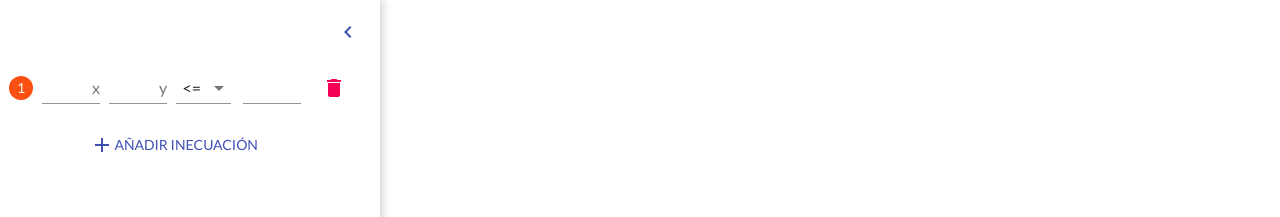
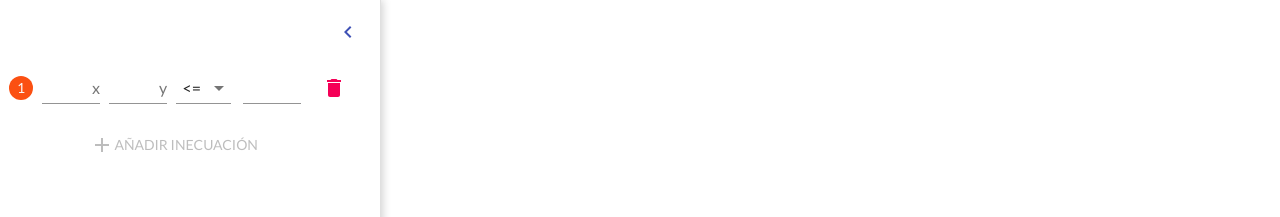
Before and after one commit to ivanvlizarazo/Plotter, a React (Create React App) app: page / in a window 1280 px wide. Shown: the top 217 px of the page. Built offline with nearby package versions, Linux system fonts and the light colour scheme.

Commit message:
se organiza el error de higchart cuando había ecuaciones vacías

```diff
--- a/src/components/Slider.js
+++ b/src/components/Slider.js
@@ -5,7 +5,6 @@ import Grid from "@material-ui/core/Grid";
 import Slider from "@material-ui/core/Slider";
 import TextField from "@material-ui/core/TextField";
 import Typography from "@material-ui/core/Typography";
-import { theme } from "highcharts";
 
 const useStyles = makeStyles((theme) => ({
   root: {
--- a/src/components/graphics.js
+++ b/src/components/graphics.js
@@ -114,7 +114,7 @@ export default function Graphic() {
   const [P, setP] = useState(0);
   const [X, setX] = useState();
   const [Y, setY] = useState();
-  const [target, setTarget] = useState();
+  const [errorMessage, setErrorMessage] = useState("");
   const [data, setData] = useState([
     { x_coef: "", y_coef: "", const: "", symbol: "<=" },
   ]);
@@ -137,10 +137,10 @@ export default function Graphic() {
     xAxis: {
       gridLineWidth: 1,
       gridZIndex: -9,
-      gridLineColor:"#999",
+      gridLineColor: "#999",
     },
     yAxis: {
-      gridLineColor:"#999",
+      gridLineColor: "#999",
       gridZIndex: -9,
       title: {
         text: "Valores",
@@ -148,10 +148,9 @@ export default function Graphic() {
     },
     tooltip: {
       formatter: function () {
-          return '(<b>' + this.x +
-              '</b>,<b>' + this.y + ')</b>';
-      }
-  },
+        return "(<b>" + this.x + "</b>,<b>" + this.y + ")</b>";
+      },
+    },
     title: null,
     series: [],
     credits: false,
@@ -175,7 +174,6 @@ export default function Graphic() {
   };
 
   function onChange(e, index) {
-    console.log('index: ',index)
     var state = [...data];
     var copySeries = [...options.series];
     state[index] = { ...state[index], [e.target.name]: e.target.value };
@@ -224,6 +222,17 @@ export default function Graphic() {
     return line;
   }
 
+  const disableButton = () => {
+    var isOK = true;
+    for (let [key, value] of Object.entries(data)) {
+      if (value.x_coef === "" || value.y_coef === "" || value.const === "") {
+        isOK = false;
+      }
+    }
+
+    return isOK;
+  };
+
   function addRow() {
     setData([...data, { x_coef: "", y_coef: "", const: "", symbol: "<=" }]);
   }
@@ -260,7 +269,6 @@ export default function Graphic() {
   }
 
   useEffect(() => {
-    console.log(X, Y);
     // setTarget(Line(X, Y, P));
     if (X !== undefined && Y !== undefined) {
       var copySeries = [...options.series];
@@ -343,6 +351,7 @@ export default function Graphic() {
                 direction="row"
                 justify="space-evenly"
                 alignItems="center"
+                key={index}
               >
                 <Grid item>
                   <Avatar
@@ -430,6 +439,7 @@ export default function Graphic() {
                 className={classes.buttonAdd}
                 onClick={addRow}
                 color="primary"
+                disabled={disableButton() !== true}
               >
                 <AddIcon /> Añadir inecuación
               </Button>
@@ -499,8 +509,11 @@ export default function Graphic() {
           <HighchartsReact highcharts={Highcharts} options={options} />{" "}
           <Alert severity="info">
             <AlertTitle>Ayuda</AlertTitle>
-            Zoom: haz clic y arrastra para seleccionar el área en la que deseas hacer zoom<br/>
-            Mover: presiona Shift mientras haces clic para desplazarte por la gráfica
+            Zoom: haz clic y arrastra para seleccionar el área en la que deseas
+            hacer zoom
+            <br />
+            Mover: presiona Shift mientras haces clic para desplazarte por la
+            gráfica
           </Alert>
         </Grid>
       </Grid>
```
